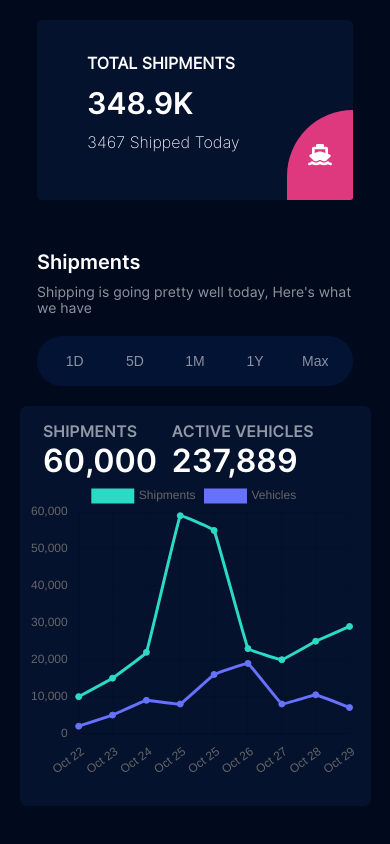
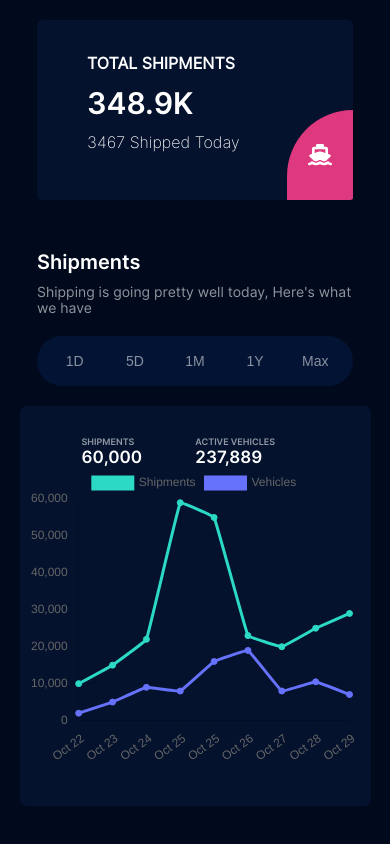
Before and after one commit to Tun-Dev/Logistics-Board, a React (Create React App) app: page / in a window 390 px wide. Shown: the part 698-1542 px from the top of the page. Built offline with nearby package versions, Linux system fonts and the light colour scheme; what google-maps-react would draw is missing.

Commit message:
Charts fonts

```diff
--- a/src/Components/Charts/charts.module.css
+++ b/src/Components/Charts/charts.module.css
@@ -47,4 +47,10 @@ src: url("../../assets/fonts//Inter-ExtraLight-BETA.otf");
         width: 95%;
         height: 300px;
     }
+    .words p{
+        font-size: 9px;
+    }
+    .words h1{
+        font-size: 17px;
+    }
 }
```
